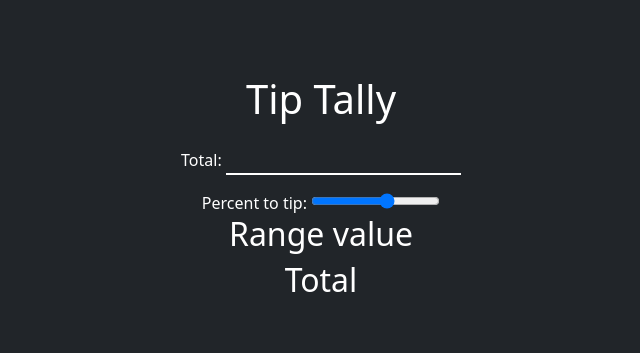
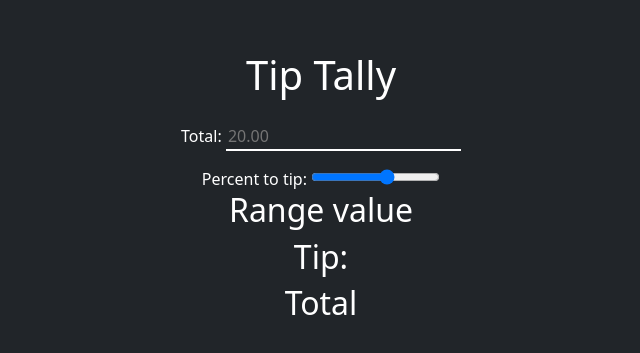
Before and after one commit to huegogh/tip-calc, a plain HTML site: page index.html in a window 1280 px wide. Shown: the part 217-570 px from the top of the page, without its empty margins (319-959 px from the left). Drawn offline with nearby package versions, Linux system fonts and the light colour scheme.

Commit message:
get elements

```diff
--- a/index.html
+++ b/index.html
@@ -27,7 +27,7 @@
       <div class="row mb-3">
         <div class="col">
             <label for="total">Total:</label>
-          <input id="total" type="number" />
+          <input id="total" type="number" placeholder="20.00"/>
         </div>
       </div>
       <div class="row">
@@ -43,7 +43,12 @@
       </div>
       <div class="row">
         <div class="col">
-          <h2 id="total">Total</h2>
+          <h2 id="tipTotal">Tip:</h2>
+        </div>
+      </div>
+      <div class="row">
+        <div class="col">
+          <h2 id="grandTotal">Total</h2>
         </div>
       </div>
     </div>
@@ -55,7 +60,7 @@
       integrity="sha384-p34f1UUtsS3wqzfto5wAAmdvj+osOnFyQFpp4Ua3gs/ZVWx6oOypYoCJhGGScy+8"
       crossorigin="anonymous"
     ></script>
-
+    <script src="index.js"></script>
     <!-- Option 2: Separate Popper and Bootstrap JS -->
     <!--
     <script src="https://cdn.jsdelivr.net/npm/@popperjs/core@2.9.2/dist/umd/popper.min.js" integrity="sha384-IQsoLXl5PILFhosVNubq5LC7Qb9DXgDA9i+tQ8Zj3iwWAwPtgFTxbJ8NT4GN1R8p" crossorigin="anonymous"></script>
--- a/index.js
+++ b/index.js
@@ -0,0 +1,12 @@
+let total = document.getElementById('total');
+let slider = document.getElementById('tipSlider');
+let percentageDisplay = document.getElementById('sliderValue');
+let tipTotal = document.getElementById('tipTotal');
+let grandTotal = document.getElementById('grandTotal');
+
+total.innerText = 20.00;
+
+slider.addEventListener( 'input', () => {
+    percentageDisplay.innerText = slider.value;
+    grandTotal.innerText = (slider.value * total.value) / 100.00;
+})
```
